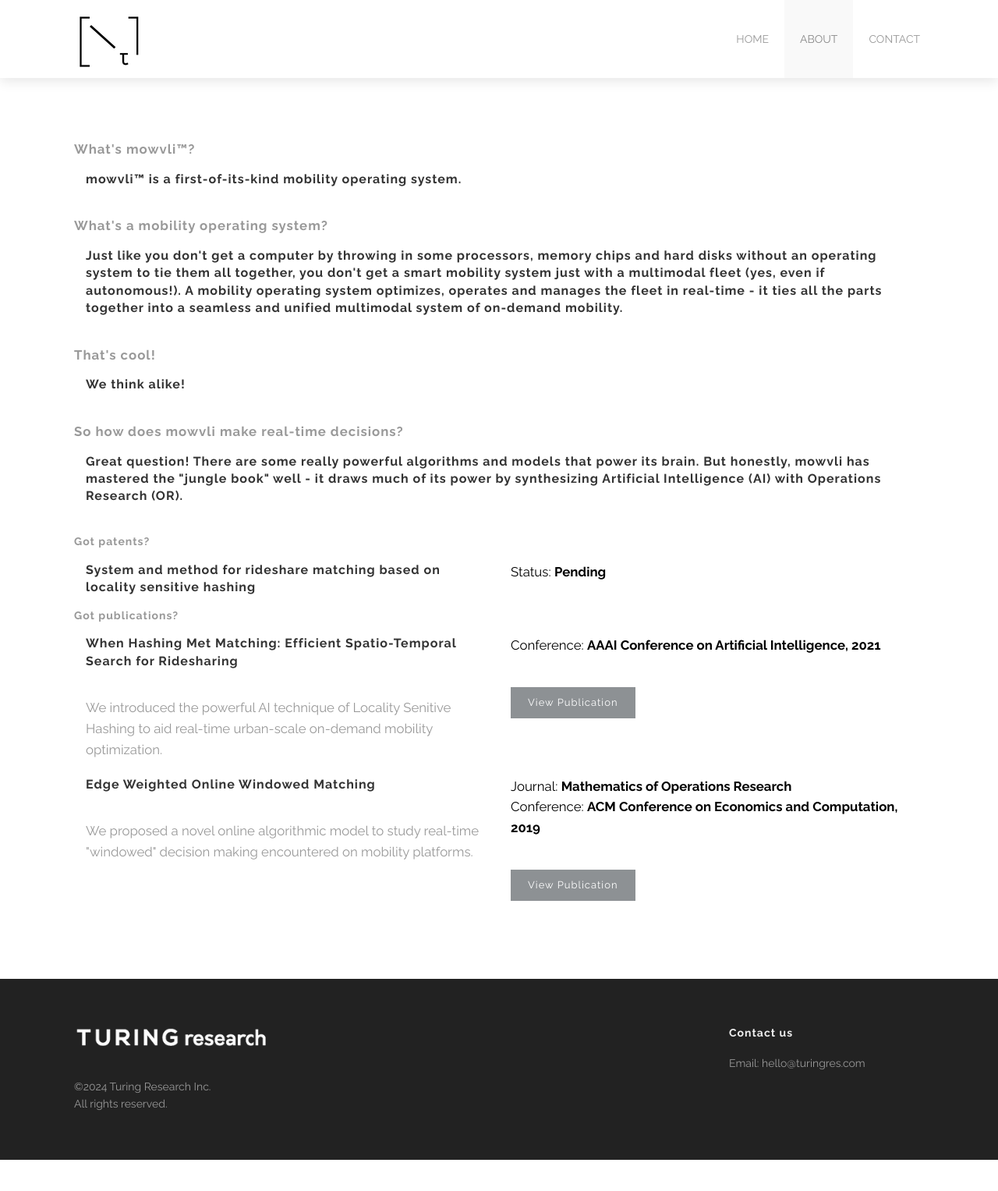
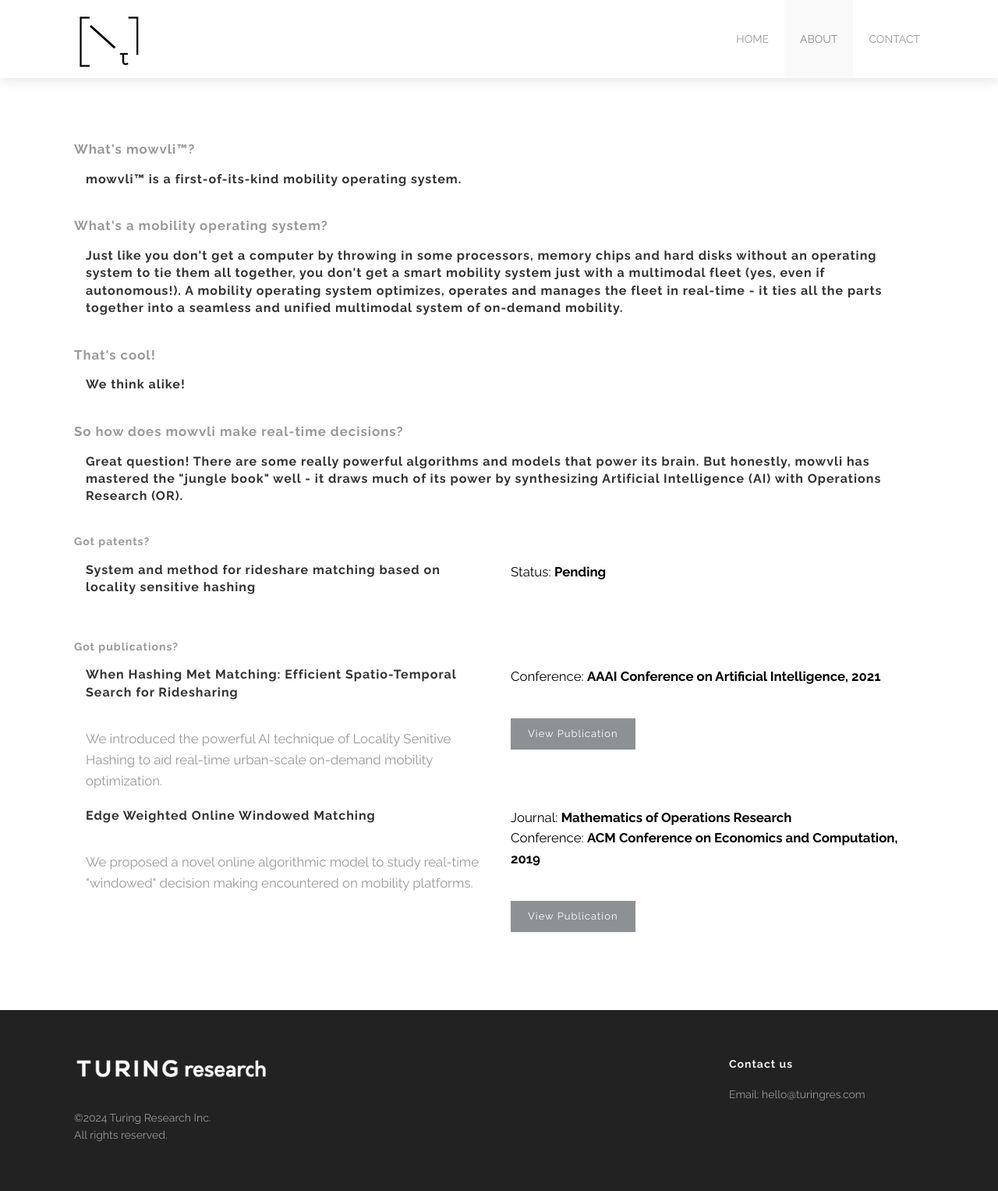
Before and after one commit to turingres/turingres.github.io, a Jekyll site: the page built from about.html, in a window 1280 px wide. Shown: the whole page at 78% size. Built offline with Jekyll 4.4.1, drawn with Linux system fonts in a browser that asks for light colours; before the commit the page ends 1487 px from its top, so only the background shows below that.

Commit message:
about updated

```diff
--- a/about.html
+++ b/about.html
@@ -101,6 +101,7 @@
   </div>
 </div>
 
+<div class='two spacing'></div>
 
 <div class='no-padding full'>
   <div class='row'>
```
